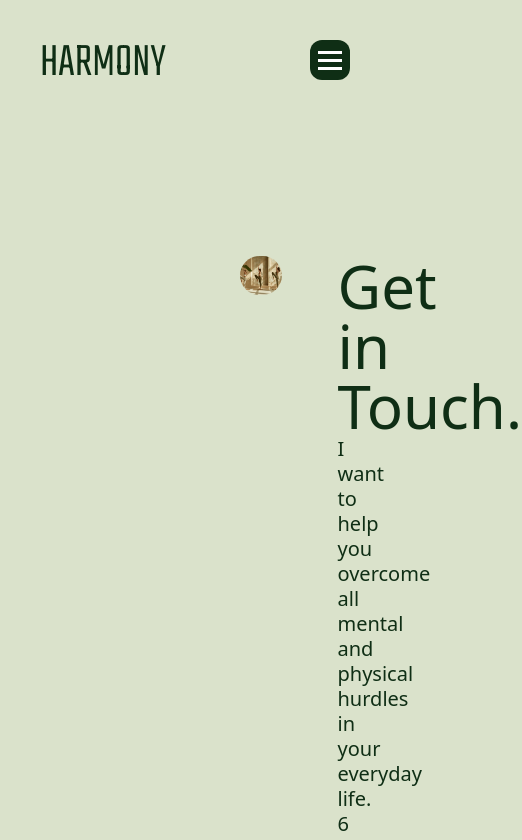
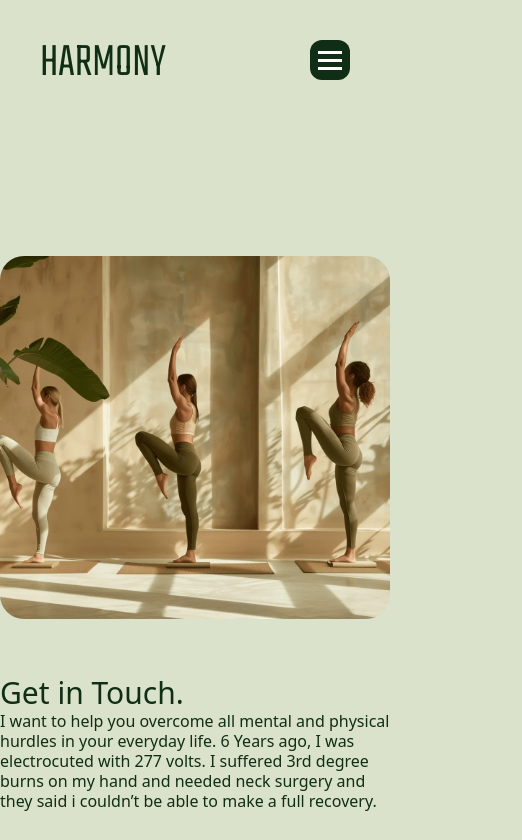
Before and after one commit to KostasTritsonis/yoga, a React (Vite) app: page /contact in a window 390 px wide. Shown: the top 840 px of the page, 522 px wide, since content can reach past the window. Built offline with nearby package versions, Linux system fonts and the light colour scheme; a web font is replaced by a local one; what tailwindcss-animated would draw is missing.

Commit message:
180102025

```diff
--- a/src/Pages/Contact.jsx
+++ b/src/Pages/Contact.jsx
@@ -12,13 +12,13 @@ const Contact = () => {
   return (
     <>
         <AnimatedElement>
-        <div className='flex justify-center gap-14 mt-32 mb-40 ml-60 '>
+        <div className='flex justify-center max-lg:items-center max-lg:flex-col max-md: gap-14 mt-32 mb-40 lg:ml-60 '>
             <div className=''>
-                <img src={contact} className='rounded-3xl w-[900px]' alt="" />
+                <img src={contact} className='rounded-3xl 2xl:w-[900px] xl:w-[700px] md:w-[700px]  ' alt="" />
             </div>
-            <div className='flex flex-col justify-center w-[35%]'>
-                <p className='text-primary text-6xl'>Get in Touch.</p>
-                <p className='text-primary leading-tight text-xl w-[70%]'>I want to help you overcome all mental and physical hurdles in your everyday life. 6 Years ago,
+            <div className='flex flex-col justify-center lg:w-[35%] md:w-[70%]'>
+                <p className='text-primary 2xl:text-6xl xl:text-5xl lg:text-4xl text-3xl'>Get in Touch.</p>
+                <p className='text-primary leading-tight 2xl:text-xl xl:text-lg md:text-md '>I want to help you overcome all mental and physical hurdles in your everyday life. 6 Years ago,
                      I was electrocuted with 277 volts. I suffered 3rd degree burns on my hand and needed neck surgery and they said i couldn’t be able to make a full recovery.</p>
                 <div className='mt-10'>
                     <form autoComplete='off'  action="" className='flex flex-col '>
--- a/src/Pages/Main/Footer.jsx
+++ b/src/Pages/Main/Footer.jsx
@@ -21,6 +21,7 @@ const Footer = () => {
                     </div>
                 </div>
 
+                <div className='flex max-md:justify-between  justify-evenly'>
                     <div>
                         <p className="font-semibold text-primary">Ouick Links</p>
 
@@ -29,7 +30,6 @@ const Footer = () => {
                             <a href="#" className="text-secondary transition-colors duration-300 hover:underline hover:text-primary">Who We Are</a>
                             <a href="#" className="text-secondary transition-colors duration-300 hover:underline hover:text-primary">Our Philosophy</a>
                         </div>
-
                     </div>
 
                     <div>
@@ -40,6 +40,10 @@ const Footer = () => {
                             <a href="#" className="text-secondary transition-colors duration-300 hover:underline hover:text-primary"><InstagramIcon className='mr-3'/>Instagram</a>
                             <a href="#" className="text-secondary transition-colors duration-300 hover:underline hover:text-primary"><XIcon className='mr-3'/>X-(Twitter)</a>
                         </div>
+                    </div>
+
+
+
                 </div>
             </div>
 
--- a/src/Pages/Trainers/Contact.jsx
+++ b/src/Pages/Trainers/Contact.jsx
@@ -3,19 +3,19 @@ import contact from '../../assets/contact.webp'
 
 const Contact = () => {
   return (
-    <div className='container mx-auto grid grid-cols-2 gap-10 mt-32 mb-20'>
+    <div className='container mx-auto sm:grid sm:grid-cols-2 gap-10 mt-32 mb-20'>
         <div className='flex items-center'>
             <img src={contact}  alt="" />
         </div>
-        <div className='flex flex-col ml-14'>
+        <div className='flex flex-col items-center md:ml-14'>
             <p className='text-primary text-3xl'>Get in Touch.</p>
-            <p className='text-primary leading-tight w-[70%]'>I want to help you overcome all mental and physical hurdles in  your everyday life.6 Years ago, I was electrocuted with 277 volts.</p>
-            <div className='mt-10'>
+            <p className='text-primary leading-tight md:w-[70%] text-center max-sm:pt-3'>I want to help you overcome all mental and physical hurdles in  your everyday life.6 Years ago, I was electrocuted with 277 volts.</p>
+            <div className='mt-10 w-[80%] '>
                 <form autoComplete='off'  action="" className='flex flex-col '>
                     <label  className='text-primary py-2'>Email (required)</label>
-                    <input id='email' className=' w-[70%] bg-transparent border-b border-primary focus:outline-none ' autoComplete='off'  type="email"  required/>
+                    <input id='email' className='   bg-transparent border-b border-primary focus:outline-none ' autoComplete='off'  type="email"  required/>
                     <label  className='text-primary py-2'>Message (required)</label>
-                    <input id='message' className='w-[70%] bg-transparent border-b border-primary focus:outline-none' autoComplete='off'  type="text"  required/>
+                    <input id='message' className='  bg-transparent border-b border-primary focus:outline-none' autoComplete='off'  type="text"  required/>
                     <input className='rounded-full bg-primary hover:bg-opacity-90 text-white px-5 py-2 mt-5 w-32' type='submit' value={"Submit"}/>
                 </form>
             </div>
```
Lines whose indentation alone changed are shown as unchanged.
